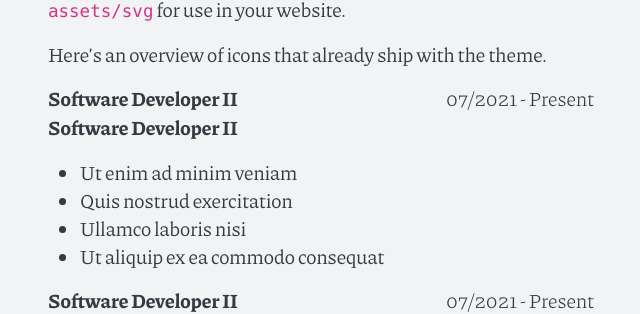
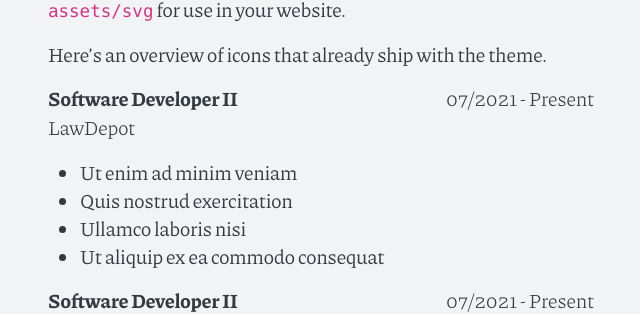
Before and after one commit to nhtnhan/nhtnhan.github.io, a Jekyll site: the page built from _posts/2022-08-01-on-the-use-of-icons.md, in a window 1280 px wide. Shown: the part 304-618 px from the top of the page, without its empty margins (319-959 px from the left). Built offline with Jekyll 4.4.1, drawn with Linux system fonts in a browser that asks for light colours.

Commit message:
custom table style

```diff
--- a/_posts/2022-08-01-on-the-use-of-icons.md
+++ b/_posts/2022-08-01-on-the-use-of-icons.md
@@ -15,7 +15,7 @@ Here's an overview of icons that already ship with the theme.
       <th class="time">07/2021 - Present</th>
     </tr>
     <tr>
-      <th colspan="2">Software Developer II</th>
+      <th colspan="2" class="location">LawDepot</th>
     </tr>
   </thead>
 </table>
```
